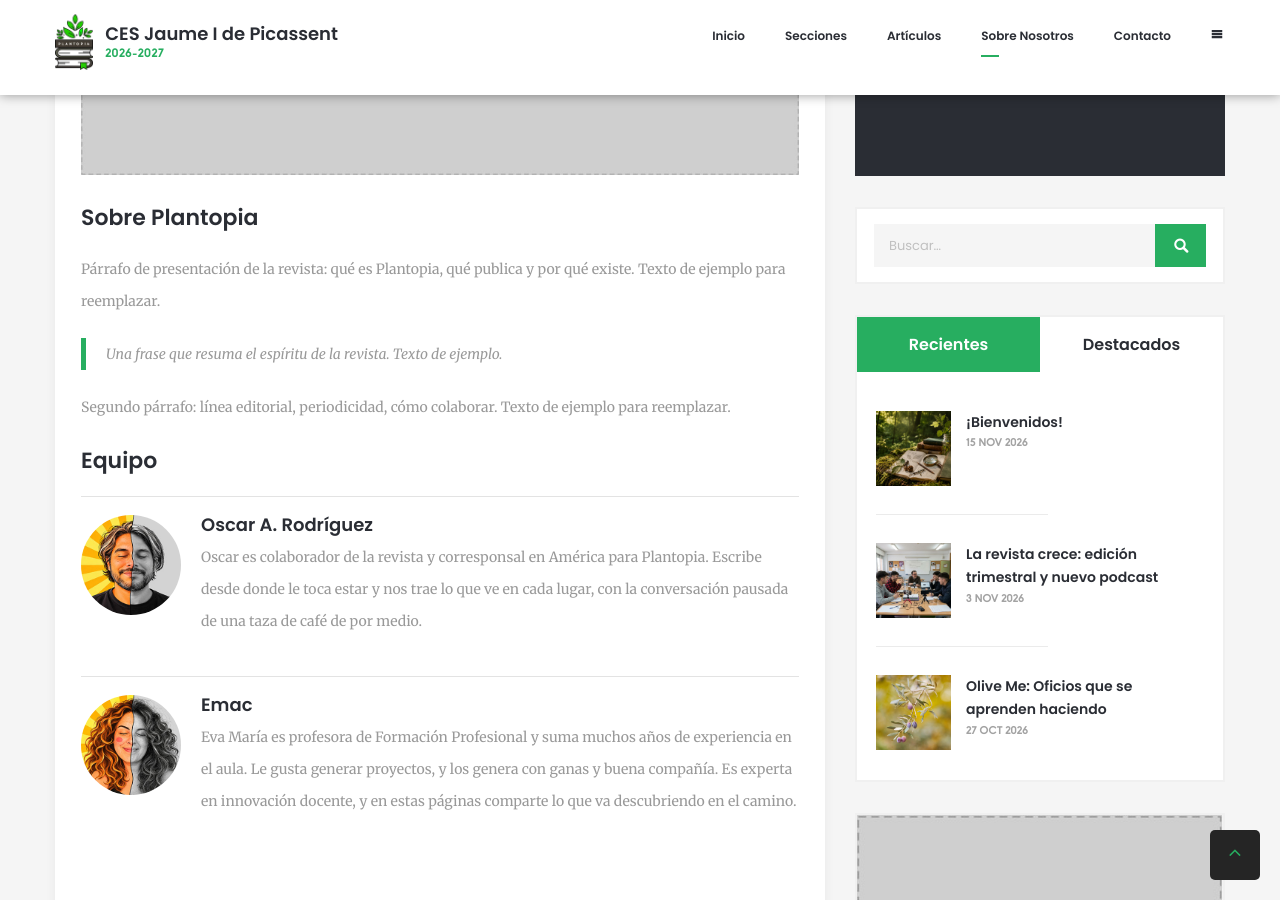
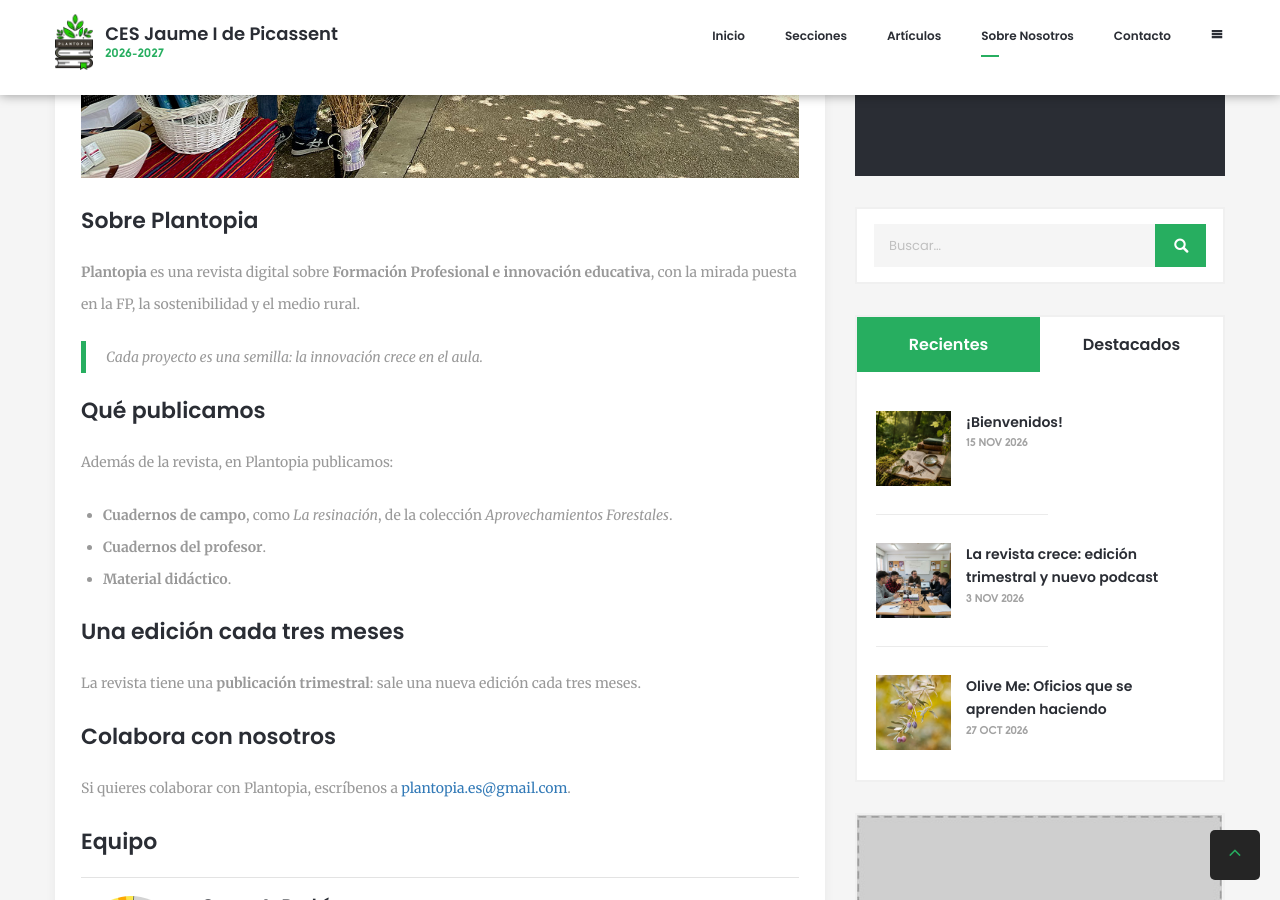
Before and after one commit to Oscargtus/malayerba, a Jekyll site: the page built from sobre-nosotros.md, in a window 1280 px wide and 900 px high, scrolled down 807 px. Built offline with Jekyll 4.4.1, drawn with Linux system fonts in a browser that asks for light colours; some web fonts are replaced.

Commit message:
Sobre nosotros y Contacto: textos de Plantopia, cita, imagen y correo de contacto
Co-Authored-By: Claude Opus 5.5 <noreply@anthropic.com>

```diff
--- a/contacto.html
+++ b/contacto.html
@@ -4,8 +4,8 @@ title: Contacto
 ---
 <section class="contact-info">
 	<h2>Escríbenos</h2>
-	<p>Texto breve de contacto: para qué escribir a la redacción (propuestas, colaboraciones, prensa).</p>
-	<p class="contact-mail"><span class="ico-card icon"></span> <a href="mailto:correo@ejemplo.com">correo@ejemplo.com</a></p>
+	<p>¿Tienes una propuesta, quieres colaborar con Plantopia o escribes desde un medio de comunicación? Para propuestas, colaboraciones y prensa, escríbenos a este correo:</p>
+	<p class="contact-mail"><span class="ico-card icon"></span> <a href="mailto:plantopia.es@gmail.com">plantopia.es@gmail.com</a></p>
 	{%- assign redes_activas = site.data.redes | where_exp: "r", "r.url != ''" %}
 	{%- if redes_activas.size > 0 %}
 	<p>También puedes encontrarnos en redes:</p>
--- a/sobre-nosotros.md
+++ b/sobre-nosotros.md
@@ -2,15 +2,30 @@
 layout: pagina
 title: Sobre nosotros
 imagen: assets/placeholders/IMG-POST-12.jpg
+imagen_alt: "Puestos con toldos amarillos en la Feria de Medioambiente de Cheste"
 ---
 
 ## Sobre Plantopia
 
-Párrafo de presentación de la revista: qué es Plantopia, qué publica y por qué existe. Texto de ejemplo para reemplazar.
+**Plantopia** es una revista digital sobre **Formación Profesional e innovación educativa**, con la mirada puesta en la FP, la sostenibilidad y el medio rural.
 
-> Una frase que resuma el espíritu de la revista. Texto de ejemplo.
+> Cada proyecto es una semilla: la innovación crece en el aula.
 
-Segundo párrafo: línea editorial, periodicidad, cómo colaborar. Texto de ejemplo para reemplazar.
+## Qué publicamos
+
+Además de la revista, en Plantopia publicamos:
+
+- **Cuadernos de campo**, como *La resinación*, de la colección *Aprovechamientos Forestales*.
+- **Cuadernos del profesor**.
+- **Material didáctico**.
+
+## Una edición cada tres meses
+
+La revista tiene una **publicación trimestral**: sale una nueva edición cada tres meses.
+
+## Colabora con nosotros
+
+Si quieres colaborar con Plantopia, escríbenos a [plantopia.es@gmail.com](mailto:plantopia.es@gmail.com).
 
 ## Equipo
 
```
Also changed, not shown: assets/placeholders/IMG-POST-12.jpg.
